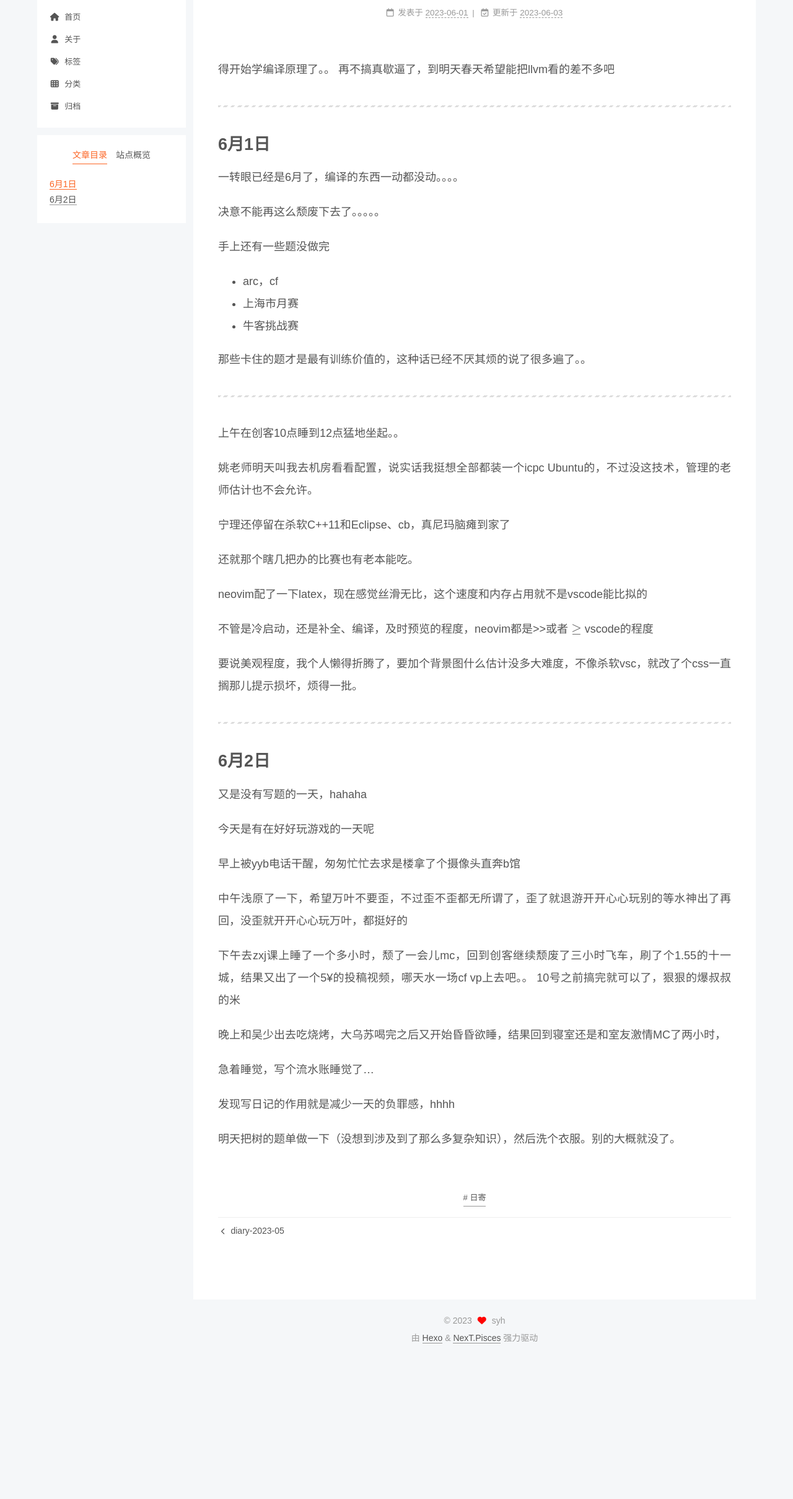
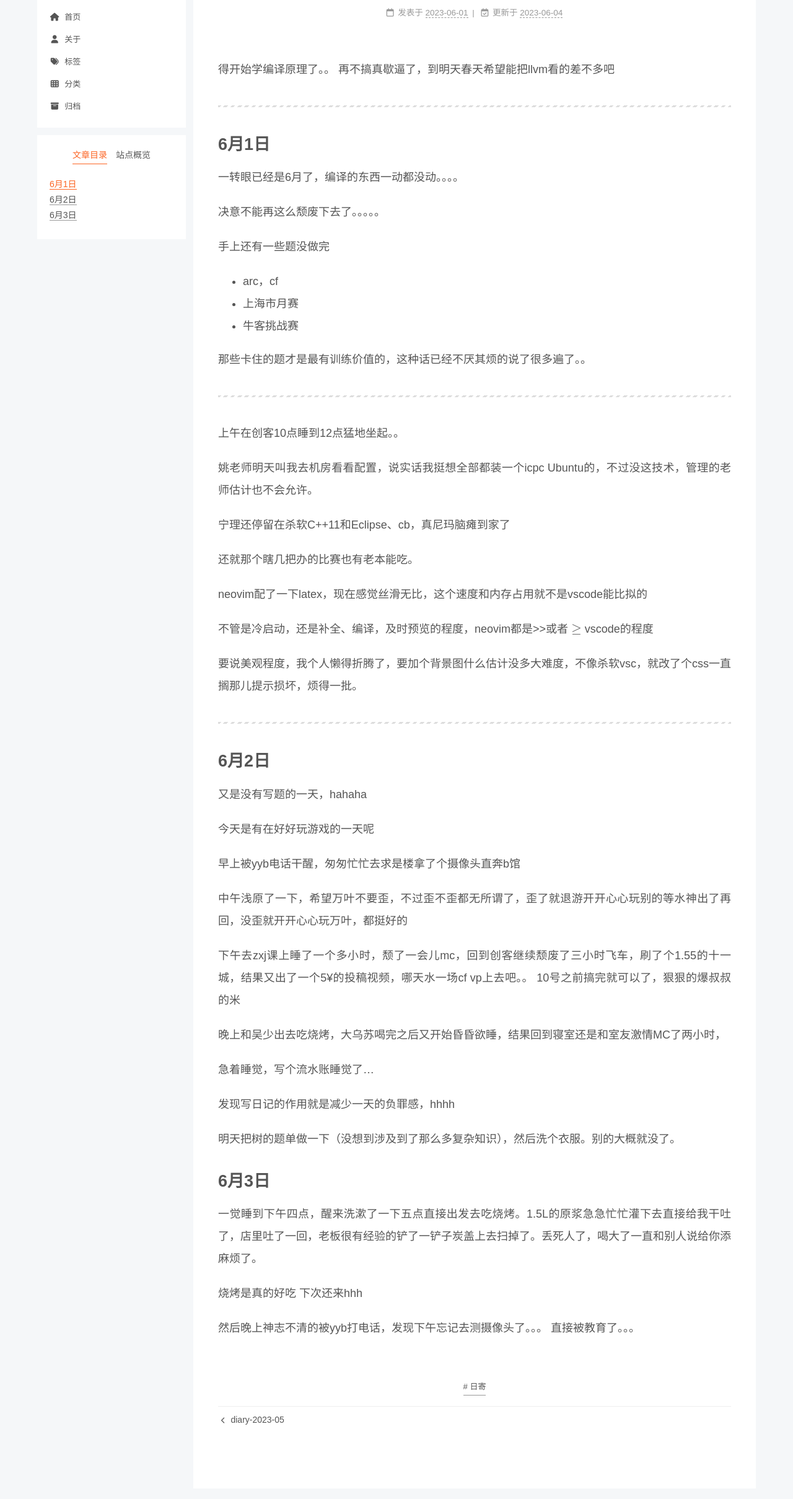
Before and after one commit to WYCTSTF/wyctstf.github.io, a plain HTML site: page 2023/06/01/diary-2023-06-md/index.html in a window 1280 px wide. Shown: the part 120-2539 px from the top of the page at 62% size. Before the commit the page ends 2313 px from the top, so only its background shows below. Drawn offline with nearby package versions, Linux system fonts and the light colour scheme; a script that the page names is missing.

Commit message:
Site updated: 2023-06-04 03:51:47

```diff
--- a/2023/06/01/diary-2023-06-md/index.html
+++ b/2023/06/01/diary-2023-06-md/index.html
@@ -27,7 +27,7 @@
 <meta property="og:description" content="得开始学编译原理了。。 再不搞真歇逼了，到明天春天希望能把llvm看的差不多吧">
 <meta property="og:locale" content="zh_CN">
 <meta property="article:published_time" content="2023-06-01T00:31:48.000Z">
-<meta property="article:modified_time" content="2023-06-02T17:15:43.042Z">
+<meta property="article:modified_time" content="2023-06-03T19:51:44.496Z">
 <meta property="article:author" content="syh">
 <meta property="article:tag" content="日寄">
 <meta name="twitter:card" content="summary">
@@ -113,7 +113,7 @@
       <div class="sidebar-panel-container">
         <!--noindex-->
         <div class="post-toc-wrap sidebar-panel">
-            <div class="post-toc animated"><ol class="nav"><li class="nav-item nav-level-1"><a class="nav-link" href="#6%E6%9C%881%E6%97%A5"><span class="nav-text">6月1日</span></a></li><li class="nav-item nav-level-1"><a class="nav-link" href="#6%E6%9C%882%E6%97%A5"><span class="nav-text">6月2日</span></a></li></ol></div>
+            <div class="post-toc animated"><ol class="nav"><li class="nav-item nav-level-1"><a class="nav-link" href="#6%E6%9C%881%E6%97%A5"><span class="nav-text">6月1日</span></a></li><li class="nav-item nav-level-1"><a class="nav-link" href="#6%E6%9C%882%E6%97%A5"><span class="nav-text">6月2日</span></a></li><li class="nav-item nav-level-1"><a class="nav-link" href="#6%E6%9C%883%E6%97%A5"><span class="nav-text">6月3日</span></a></li></ol></div>
         </div>
         <!--/noindex-->
 
@@ -206,7 +206,7 @@
         <i class="far fa-calendar-check"></i>
       </span>
       <span class="post-meta-item-text">更新于</span>
-      <time title="修改时间：2023-06-03 01:15:43" itemprop="dateModified" datetime="2023-06-03T01:15:43+08:00">2023-06-03</time>
+      <time title="修改时间：2023-06-04 03:51:44" itemprop="dateModified" datetime="2023-06-04T03:51:44+08:00">2023-06-04</time>
     </span>
 
 
@@ -249,6 +249,9 @@
 <p>急着睡觉，写个流水账睡觉了…</p>
 <p>发现写日记的作用就是减少一天的负罪感，hhhh</p>
 <p>明天把树的题单做一下（没想到涉及到了那么多复杂知识），然后洗个衣服。别的大概就没了。</p>
+<h1 id="6月3日"><a href="#6月3日" class="headerlink" title="6月3日"></a>6月3日</h1><p>一觉睡到下午四点，醒来洗漱了一下五点直接出发去吃烧烤。1.5L的原浆急急忙忙灌下去直接给我干吐了，店里吐了一回，老板很有经验的铲了一铲子炭盖上去扫掉了。丢死人了，喝大了一直和别人说给你添麻烦了。</p>
+<p>烧烤是真的好吃 下次还来hhh</p>
+<p>然后晚上神志不清的被yyb打电话，发现下午忘记去测摄像头了。。。 直接被教育了。。。</p>
 
     </div>
 
```
Also changed, not shown: index.html (+1 -1 lines).
